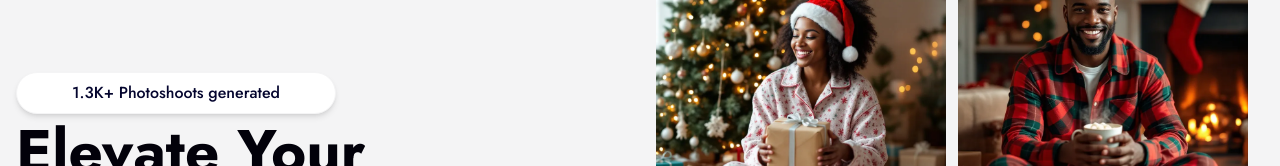
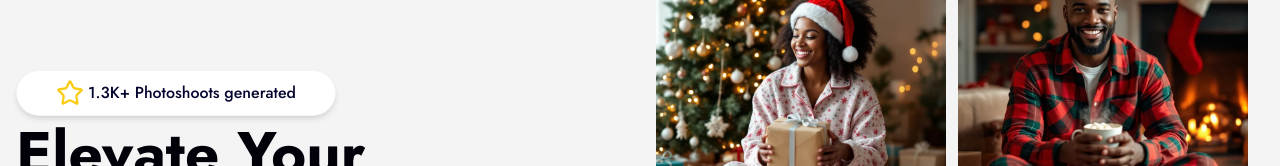
Before and after one commit to stacksineden/Retenaai, a React (Vite) app: page / in a window 1280 px wide. Shown: the part 182-348 px from the top of the page. Built offline with nearby package versions, Linux system fonts and the light colour scheme; no server answers.

Commit message:
fix:pricing-adjustments

```diff
--- a/src/components/shared/Hero.tsx
+++ b/src/components/shared/Hero.tsx
@@ -1,6 +1,6 @@
 import { useEffect, useState } from "react";
 import { motion } from "framer-motion";
-import { ArrowRight } from "lucide-react";
+import { ArrowRight, Star } from "lucide-react";
 import { Button } from "../ui/button";
 import { useNavigate } from "react-router-dom";
 
@@ -41,7 +41,8 @@ const Hero = () => {
     <section className="bg-accent">
       <div className="container grid grid-cols-1 md:grid-cols-2 min-h-[650px] relative">
         <div className="flex flex-col justify-center py-14 md:py-0">
-          <div className="border border-accent p-2 rounded-full bg-white text-base font-medium shadow-md w-[20em] text-center my-2 text-primary-blue">
+          <div className="border border-accent p-2 rounded-full bg-white text-base font-medium shadow-md w-[20em] text-center my-2 text-primary-blue flex items-center gap-1 justify-center">
+          <Star className="text-yellow-400 h-7 w-7"/>
             1.3K+ Photoshoots generated
           </div>
           <div className="text-center md:text-left">
```
